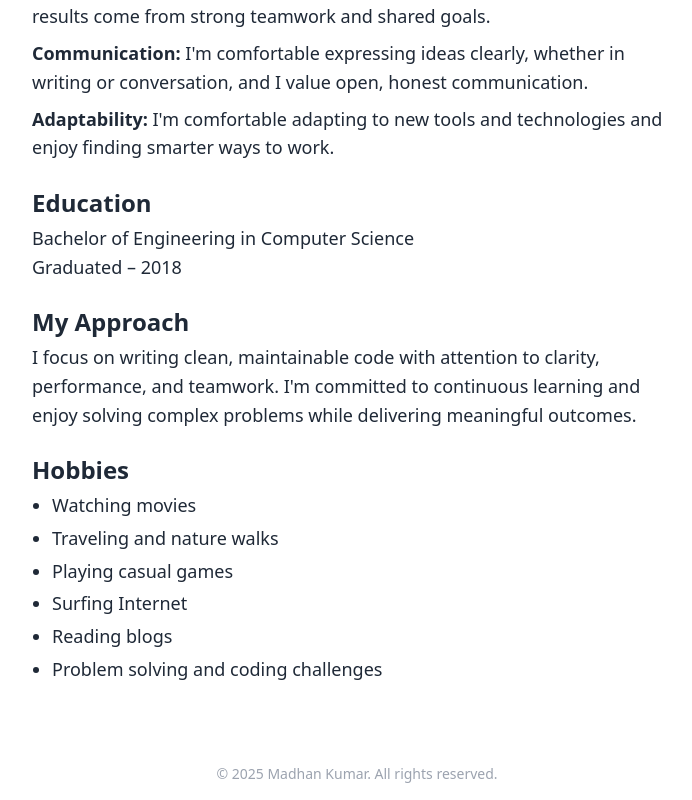
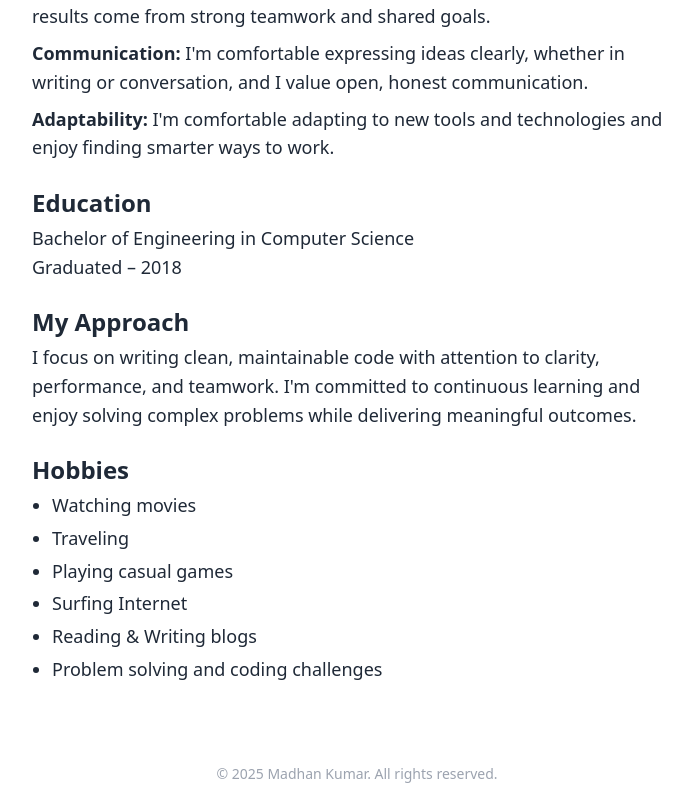
Before and after one commit to iammadhankumar/iammadhankumar.github.io, a React (Create React App) app: page /about in a window 1280 px wide. Shown: the part 2116-2916 px from the top of the page, without its empty margins (411-1103 px from the left). Built offline with nearby package versions, Linux system fonts and the light colour scheme.

Commit message:
About page update

```diff
--- a/src/pages/about.jsx
+++ b/src/pages/about.jsx
@@ -85,10 +85,10 @@ function About() {
         <h2 className="section-h2">Hobbies</h2>
         <ul className="list-disc pl-5 space-y-1 !mt-1">
           <li>Watching movies</li>
-          <li>Traveling and nature walks</li>
+          <li>Traveling</li>
           <li>Playing casual games</li>
           <li>Surfing Internet</li>
-          <li>Reading blogs</li>
+          <li>Reading & Writing blogs</li>
           <li>Problem solving and coding challenges</li>
         </ul>
       </article>
```
